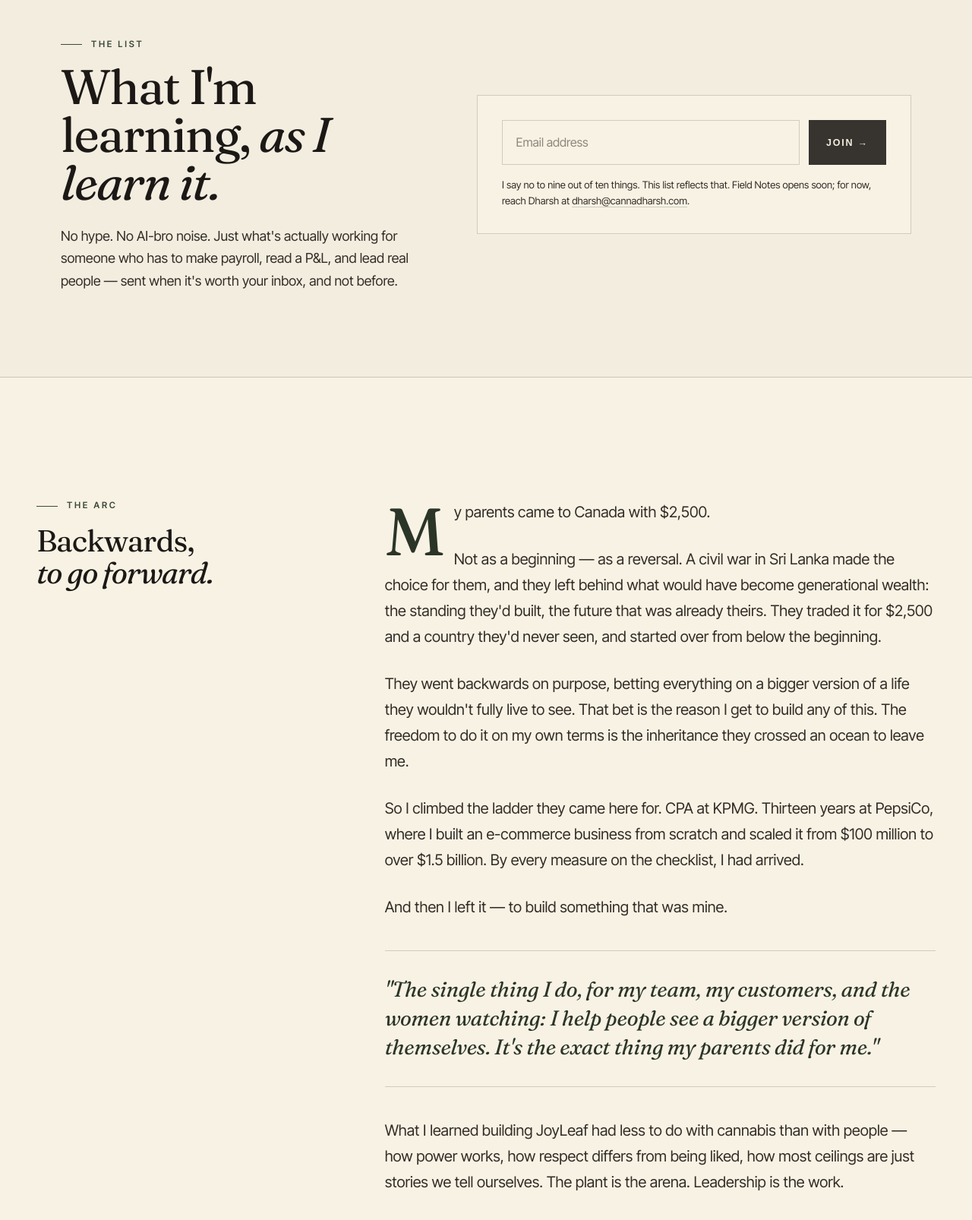
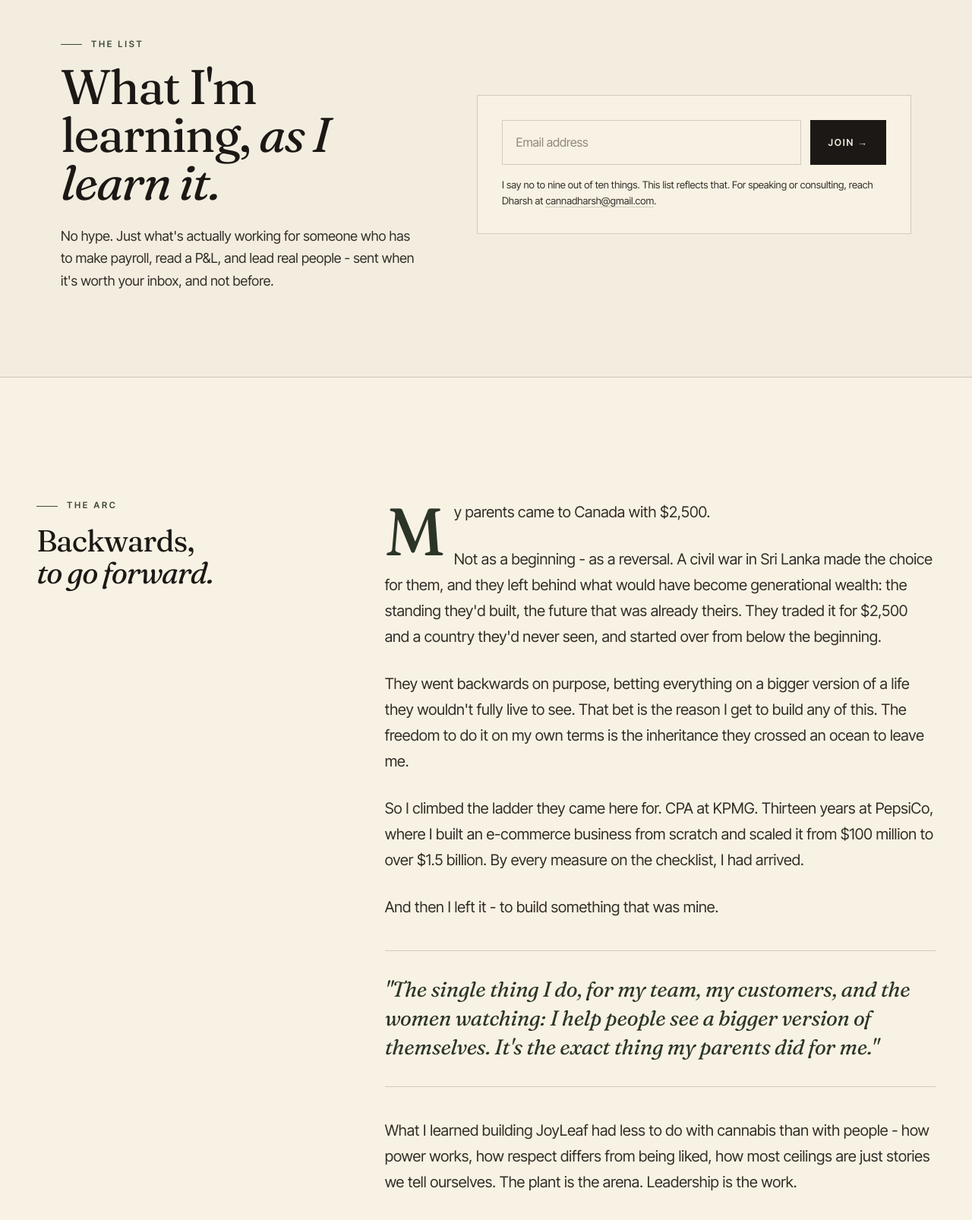
Before and after one commit to shaniakhan1/cannadharsh, a plain HTML site: page index.html in a window 1280 px wide. Shown: the part 1080-2686 px from the top of the page at 76% size. Drawn offline with Linux system fonts and the light colour scheme.

Commit message:
Update index.html

```diff
--- a/index.html
+++ b/index.html
@@ -3,12 +3,12 @@
 <head>
 <meta charset="UTF-8">
 <meta name="viewport" content="width=device-width, initial-scale=1.0">
-<title>Dharsh Casinathen — Leadership, Learning, and Building in Real Time</title>
+<title>Dharsh Casinathen - Leadership, Learning, and Building in Real Time</title>
 <meta name="description" content="Dharsh Casinathen writes Field Notes on leadership, learning, AI, and building in real time after two decades inside KPMG and PepsiCo and an award-winning business of her own.">
 
 <!-- Open Graph -->
-<meta property="og:title" content="Dharsh Casinathen — Leadership, Learning, and Building in Real Time">
-<meta property="og:description" content="Leadership, learning, AI, and building in real time — without the hustle, noise, or burnout everyone else is selling.">
+<meta property="og:title" content="Dharsh Casinathen - Leadership, Learning, and Building in Real Time">
+<meta property="og:description" content="Leadership, learning, AI, and building in real time - without the hustle, noise, or burnout everyone else is selling.">
 <meta property="og:type" content="website">
 <meta property="og:url" content="https://cannadharsh.com">
 <meta property="og:image" content="https://cannadharsh.com/dharsh-portrait.png">
@@ -22,7 +22,7 @@
 
 <style>
 /* ============================================
-   DHARSH CASINATHEN — EDITORIAL SITE
+   DHARSH CASINATHEN - EDITORIAL SITE
    ============================================ */
 
 :root {
@@ -57,7 +57,7 @@ img { display: block; max-width: 100%; }
 a { color: inherit; text-decoration: none; }
 
 /* ============================================
-   GRAIN OVERLAY — warms up the whole page
+   GRAIN OVERLAY - warms up the whole page
    ============================================ */
 body::before {
   content: '';
@@ -142,7 +142,7 @@ body::before {
 }
 
 /* ============================================
-   HERO — editorial masthead
+   HERO - editorial masthead
    ============================================ */
 .hero {
   min-height: 100vh;
@@ -326,7 +326,7 @@ body::before {
 }
 
 /* ============================================
-   MARQUEE — credentials strip
+   MARQUEE - credentials strip
    ============================================ */
 .marquee {
   background: var(--ink);
@@ -368,7 +368,7 @@ body::before {
 }
 
 /* ============================================
-   STORY — the arc
+   STORY - the arc
    ============================================ */
 .story {
   padding: 10rem 3rem;
@@ -459,7 +459,7 @@ body::before {
 }
 
 /* ============================================
-   FIELD NOTES — email list placeholder
+   FIELD NOTES - email list placeholder
    ============================================ */
 .field-notes {
   padding: 7rem 3rem;
@@ -535,8 +535,14 @@ body::before {
   letter-spacing: 0.14em;
   text-transform: uppercase;
   font-weight: 600;
-  cursor: not-allowed;
-  opacity: 0.88;
+  cursor: pointer;
+  font-family: inherit;
+  transition: background 0.3s, border-color 0.3s;
+}
+
+.field-button:hover {
+  background: var(--rust);
+  border-color: var(--rust);
 }
 
 .field-microcopy {
@@ -556,7 +562,7 @@ body::before {
 }
 
 /* ============================================
-   METHOD — operating system cards
+   METHOD - operating system cards
    ============================================ */
 .method {
   padding: 8rem 3rem;
@@ -632,7 +638,7 @@ body::before {
 }
 
 /* ============================================
-   CURRENT CHAPTER — AI as learning chapter
+   CURRENT CHAPTER - AI as learning chapter
    ============================================ */
 .chapter {
   background: var(--moss-deep);
@@ -665,7 +671,7 @@ body::before {
 }
 
 /* ============================================
-   CREDENTIALS — three-column authority grid
+   CREDENTIALS - three-column authority grid
    ============================================ */
 .credentials {
   background: var(--cream);
@@ -738,7 +744,7 @@ body::before {
 }
 
 /* ============================================
-   SPEAKING — topics as editorial entries
+   SPEAKING - topics as editorial entries
    ============================================ */
 .speaking {
   padding: 10rem 3rem;
@@ -816,7 +822,7 @@ body::before {
 }
 
 /* ============================================
-   PRESS — media mentions as feature wall
+   PRESS - media mentions as feature wall
    ============================================ */
 .press {
   background: var(--moss-deep);
@@ -1187,7 +1193,7 @@ body::before {
     </h1>
     <div class="hero-divider"></div>
     <p class="hero-sub">
-      Twenty years inside KPMG and PepsiCo. An award-winning business of my own. Now I'm accelerating with AI — without the hustle, the noise, or the burnout everyone else is selling. I write down what I learn as I learn it.
+      Twenty years inside KPMG and PepsiCo. An award-winning business of my own. Now I'm accelerating with AI - without the hustle, the noise, or the burnout everyone else is selling. I write down what I learn as I learn it.
     </p>
     <div class="hero-actions">
       <a href="#field-notes" class="button-primary">Get the field notes →</a>
@@ -1230,18 +1236,20 @@ body::before {
       <div class="section-label">The list</div>
       <h2 class="field-notes-title">What I'm learning, <em>as I learn it.</em></h2>
       <p class="field-notes-body">
-        No hype. No AI-bro noise. Just what's actually working for someone who has to make payroll, read a P&amp;L, and lead real people — sent when it's worth your inbox, and not before.
+        No hype. Just what's actually working for someone who has to make payroll, read a P&amp;L, and lead real people - sent when it's worth your inbox, and not before.
       </p>
     </div>
 
-    <div class="field-form" aria-label="Field Notes signup placeholder">
+    <div class="field-form" aria-label="Field Notes signup">
+      <form action="https://formspree.io/f/mjgzzyzb" method="POST">
       <div class="field-form-row">
-        <input class="field-input" type="email" placeholder="Email address" aria-label="Email address" disabled>
-        <button class="field-button" type="button" disabled>Join →</button>
+        <input class="field-input" type="email" name="email" placeholder="Email address" aria-label="Email address" required>
+        <button class="field-button" type="submit">Join →</button>
       </div>
       <p class="field-microcopy">
-        I say no to nine out of ten things. This list reflects that. Field Notes opens soon; for now, reach Dharsh at <a href="mailto:dharsh@cannadharsh.com">dharsh@cannadharsh.com</a>.
+        I say no to nine out of ten things. This list reflects that. For speaking or consulting, reach Dharsh at <a href="mailto:cannadharsh@gmail.com">cannadharsh@gmail.com</a>.
       </p>
+      </form>
     </div>
   </div>
 </section>
@@ -1257,7 +1265,7 @@ body::before {
     <p>My parents came to Canada with $2,500.</p>
 
     <p>
-      Not as a beginning — as a reversal. A civil war in Sri Lanka made the choice for them, and they left behind what would have become generational wealth: the standing they'd built, the future that was already theirs. They traded it for $2,500 and a country they'd never seen, and started over from below the beginning.
+      Not as a beginning - as a reversal. A civil war in Sri Lanka made the choice for them, and they left behind what would have become generational wealth: the standing they'd built, the future that was already theirs. They traded it for $2,500 and a country they'd never seen, and started over from below the beginning.
     </p>
     <p>
       They went backwards on purpose, betting everything on a bigger version of a life they wouldn't fully live to see. That bet is the reason I get to build any of this. The freedom to do it on my own terms is the inheritance they crossed an ocean to leave me.
@@ -1266,7 +1274,7 @@ body::before {
       So I climbed the ladder they came here for. CPA at KPMG. Thirteen years at PepsiCo, where I built an e-commerce business from scratch and scaled it from $100 million to over $1.5 billion. By every measure on the checklist, I had arrived.
     </p>
     <p>
-      And then I left it — to build something that was mine.
+      And then I left it - to build something that was mine.
     </p>
 
     <div class="pull-quote">
@@ -1274,7 +1282,7 @@ body::before {
     </div>
 
     <p>
-      What I learned building JoyLeaf had less to do with cannabis than with people — how power works, how respect differs from being liked, how most ceilings are just stories we tell ourselves. The plant is the arena. Leadership is the work.
+      What I learned building JoyLeaf had less to do with cannabis than with people - how power works, how respect differs from being liked, how most ceilings are just stories we tell ourselves. The plant is the arena. Leadership is the work.
     </p>
   </div>
 </section>
@@ -1285,7 +1293,7 @@ body::before {
     <div class="section-label">The method</div>
     <h2 class="method-title">How I actually <em>operate.</em></h2>
     <p class="method-intro">
-      I don't run on hustle. I run on an older discipline. You can build something serious while moving slower, more deliberately, more aligned — not in spite of it.
+      I don't run on hustle. I run on an older discipline. You can build something serious while moving slower, more deliberately, more aligned - not in spite of it.
     </p>
   </div>
 
@@ -1303,7 +1311,7 @@ body::before {
     <div class="method-card">
       <div class="method-num">03</div>
       <h3>The power of no.</h3>
-      <p>I say no to nine out of ten things — opportunities, meetings, noise — so the tenth gets all of me.</p>
+      <p>I say no to nine out of ten things - opportunities, meetings, noise - so the tenth gets all of me.</p>
     </div>
     <div class="method-card">
       <div class="method-num">04</div>
@@ -1380,7 +1388,7 @@ body::before {
       <div class="section-label">Right now</div>
       <h2 class="chapter-title">The chapter <em>I'm in.</em></h2>
       <p class="chapter-body">
-        I'm learning to accelerate with AI — and I'm doing it the way I do everything: in the lab first, on my own business, before I'd ever hand it to anyone else. Not the hype. The honest version. I write down what I find and send it to the list.
+        I'm learning to accelerate with AI - and I'm doing it the way I do everything: in the lab first, on my own business, before I'd ever hand it to anyone else. Not the hype. The honest version. I write down what I find and send it to the list.
       </p>
       <a href="#field-notes" class="button-primary">Get the field notes →</a>
     </div>
@@ -1511,7 +1519,7 @@ body::before {
   <p class="contact-sub">
     Speaking, media, and consulting inquiries are best sent directly. The list is the front door; this is for the conversations that need a real reply.
   </p>
-  <a href="mailto:dharsh@cannadharsh.com?subject=Inquiry%20from%20cannadharsh.com" class="contact-email">dharsh@cannadharsh.com</a>
+  <a href="mailto:cannadharsh@gmail.com?subject=Inquiry%20from%20cannadharsh.com" class="contact-email">cannadharsh@gmail.com</a>
 
   <div class="contact-details">
     <span>Based in New Jersey</span>
@@ -1527,18 +1535,20 @@ body::before {
       <div class="section-label">Field Notes</div>
       <h2 class="field-notes-title">What I'm learning, <em>as I learn it.</em></h2>
       <p class="field-notes-body">
-        No hype. No AI-bro noise. Just what's actually working for someone who has to make payroll, read a P&amp;L, and lead real people — sent when it's worth your inbox, and not before.
+        No hype. Just what's actually working for someone who has to make payroll, read a P&amp;L, and lead real people - sent when it's worth your inbox, and not before.
       </p>
     </div>
 
-    <div class="field-form" aria-label="Field Notes signup placeholder">
+    <div class="field-form" aria-label="Field Notes signup">
+      <form action="https://formspree.io/f/mjgzzyzb" method="POST">
       <div class="field-form-row">
-        <input class="field-input" type="email" placeholder="Email address" aria-label="Email address" disabled>
-        <button class="field-button" type="button" disabled>Join →</button>
+        <input class="field-input" type="email" name="email" placeholder="Email address" aria-label="Email address" required>
+        <button class="field-button" type="submit">Join →</button>
       </div>
       <p class="field-microcopy">
-        I say no to nine out of ten things. This list reflects that. Signup is coming soon; direct notes can go to <a href="mailto:dharsh@cannadharsh.com">dharsh@cannadharsh.com</a>.
+        I say no to nine out of ten things. This list reflects that. For speaking or consulting, reach Dharsh at <a href="mailto:cannadharsh@gmail.com">cannadharsh@gmail.com</a>.
       </p>
+      </form>
     </div>
   </div>
 </section>
```
